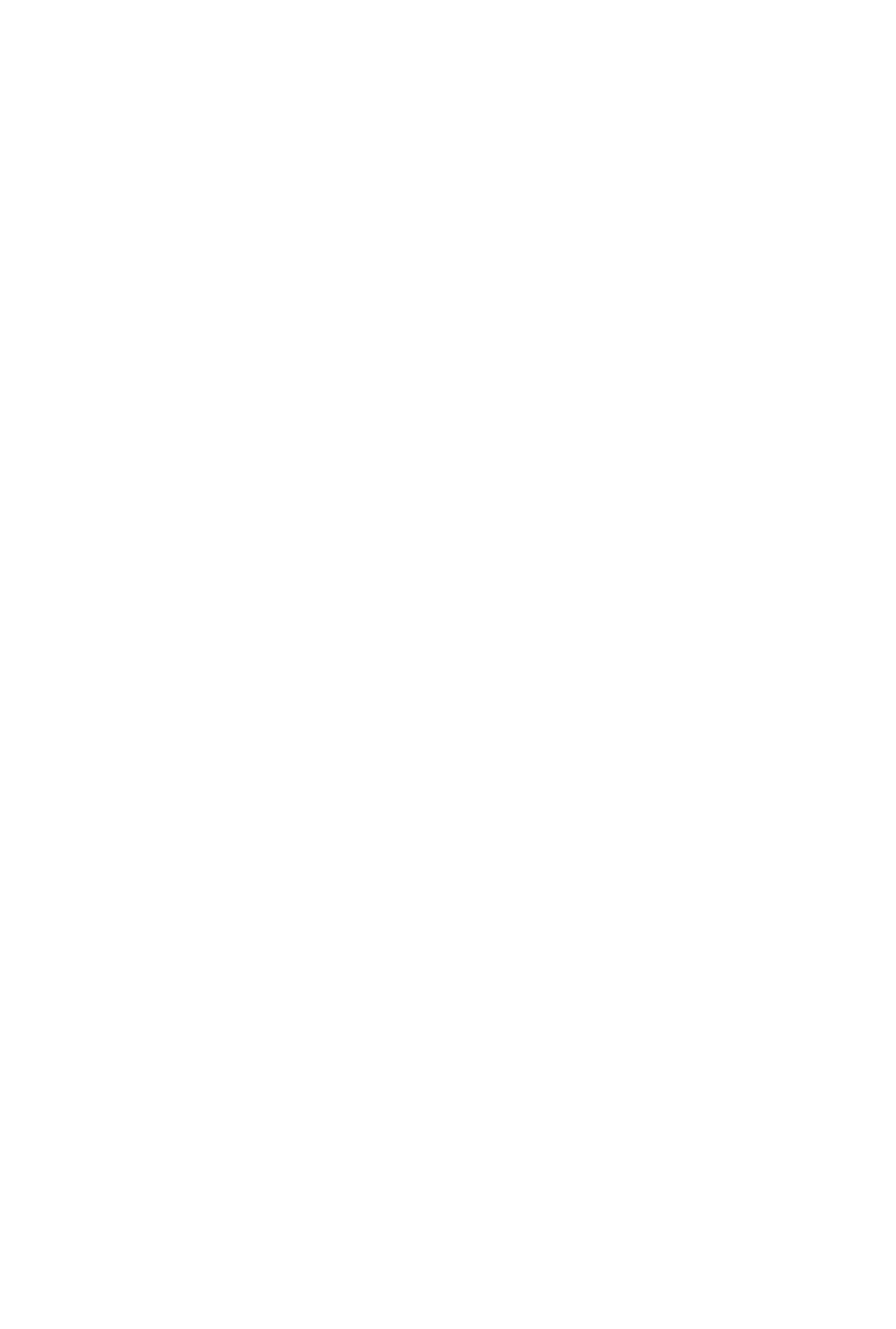
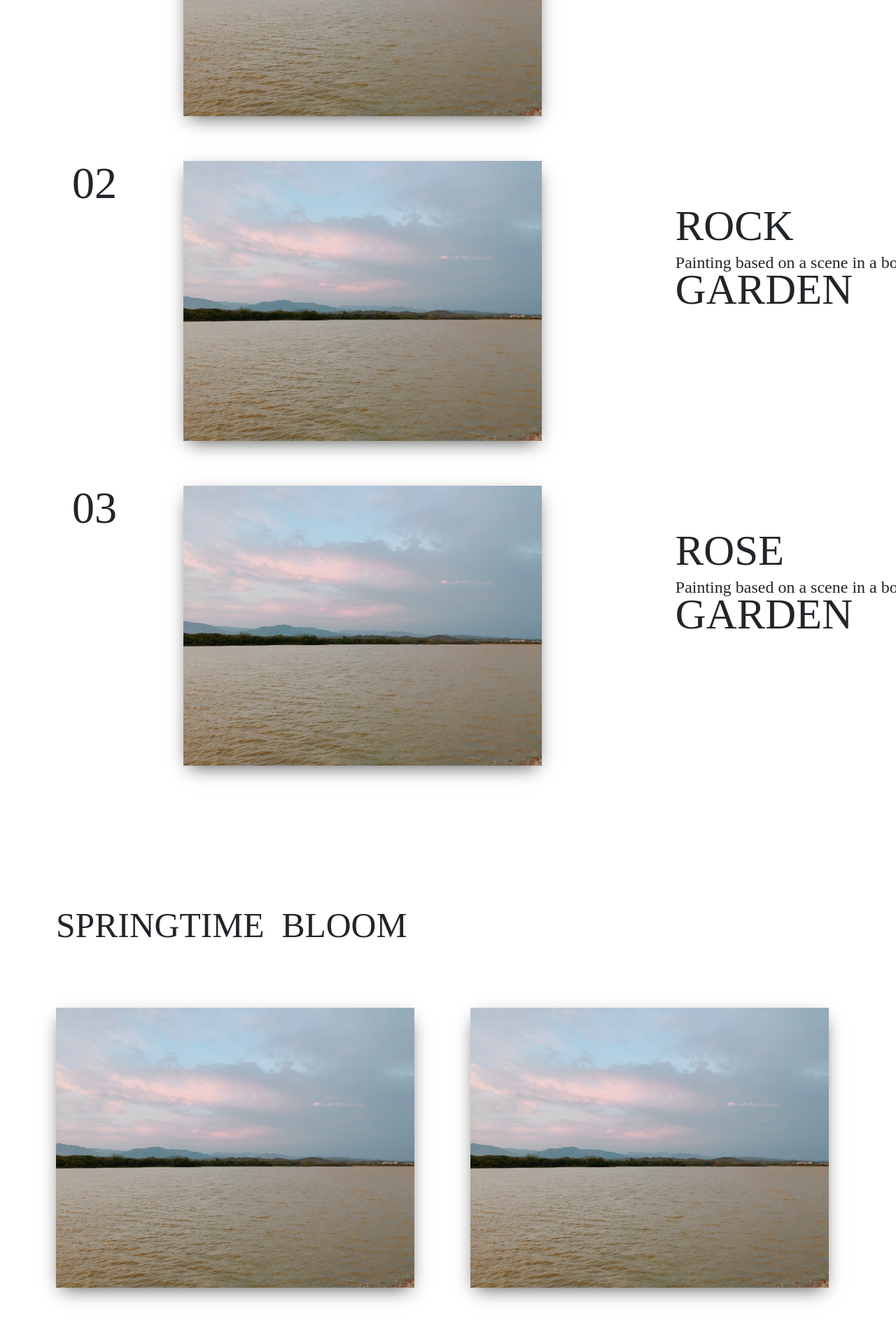
Before and after one commit to vivekk-tiwari/LOCALE, a React (Create React App) app: page / in a window 1280 px wide. Shown: the part 7613-9512 px from the top of the page at 70% size. Before the commit the page ends 7134 px from the top, so only its background shows below. Built offline with nearby package versions, Linux system fonts and the light colour scheme.

Commit message:
update style.css

```diff
--- a/public/styles.css
+++ b/public/styles.css
@@ -389,3 +389,70 @@ body{
     margin-top: 15%;
     box-shadow:0px 9px 26px -8px rgb(79, 78, 78)
 }
+
+/* Different Places Css */
+.different_places_main{
+    display: flex;
+    flex-direction: column;
+    margin-left: 1%;
+    margin-top: 5%;
+}
+.main_4{
+    display: flex;
+}
+#main_4_img{
+    width: 40vw;
+    height: 50vh;
+    margin: 2em;
+    box-shadow:0px 9px 26px -8px rgb(79, 78, 78);
+}
+#main_4_text1{
+    font-size: 4em;
+    font-family: 'PT Serif', serif;
+    margin-left: 12%;
+    margin-right: 8%;
+    margin-top: 2%;
+}
+.main_4_heading{
+    display: flex;
+    flex-direction: column;
+    margin-top: 10%;
+    margin-left: 20%;
+}
+#main_4_text2{
+    font-size: 3.8em;
+    font-family: 'PT Serif', serif;
+    width: 30vw;
+    height: 8vh;
+}
+#main_4_text3{
+    font-size: 1.5em;
+    font-family: 'PT Serif', serif;
+}
+.different_places_heading{
+    margin-top: 25%;
+    font-size: 2.2em;
+    font-family: 'PT Serif', serif;
+    margin-left: 15%;
+}
+
+.main_5{
+    display: flex;
+    margin-top: 10%;
+    margin-bottom: 10%;
+}
+#main_5_img1,#main_5_img2{
+    width: 40vw;
+    height: 50vh;
+    box-shadow:0px 9px 26px -8px rgb(79, 78, 78);
+}
+#main_5_img1,#main_5_img2{
+    margin-left: 10%;
+}
+.main_5_heading{
+    margin-top: 20%;
+    font-size: 3.1em;
+    font-family: 'PT Serif', serif;
+    margin-left: 10%;
+    width: 50vw;
+}
--- a/src/components/App.jsx
+++ b/src/components/App.jsx
@@ -7,6 +7,7 @@ import PhotoGallery from "./Photo_Gallery";
 import About from "./About";
 import Team from "./Team";
 import PlacesToVisit from "./Places_To_Visit";
+import DifferentPlaces from "./Different_Places";
 
 function App() {
   return (
@@ -19,6 +20,7 @@ function App() {
       <Team/>
       <About/>
       <PlacesToVisit/>
+      <DifferentPlaces/>
     </div>
   );
 }
--- /dev/null
+++ b/src/components/Different_Places.jsx
@@ -0,0 +1,27 @@
+import React from 'react';
+import DifferentPlacesComponent from './Different_Places_Component';
+
+function DifferentPlaces() {
+    return (
+        <>
+        <div className="different_places_heading">
+            Let's get to what's famous
+        </div>
+        <div className="different_places_main">
+            <DifferentPlacesComponent text="01" text1="SUKHNA LAKE" text2="A quick painting of one of my favourite lakes"/>
+            <DifferentPlacesComponent text="02" text1="ROCK GARDEN" text2="Painting based on a scene in a book"/>
+            <DifferentPlacesComponent text="03" text1="ROSE GARDEN" text2="Painting based on a scene in a book"/>
+        </div>
+
+        <div className="main_5_heading">
+            SPRINGTIME &nbsp;BLOOM
+        </div>
+        <div className="main_5">
+            <img id='main_5_img1' src="./images/img_1.jpeg" alt="" />
+            <img id='main_5_img2' src="./images/img_1.jpeg" alt="" />
+        </div>
+        </>
+    );
+}
+
+export default DifferentPlaces;
--- /dev/null
+++ b/src/components/Different_Places_Component.jsx
@@ -0,0 +1,17 @@
+import React from 'react';
+
+function DifferentPlacesComponent(props) {
+    return (
+        <div className="main_4">
+            <p id="main_4_text1">{props.text}</p>
+            <img src="./images/img_1.jpeg" alt="" id="main_4_img" />
+
+            <div className="main_4_heading">
+            <p id="main_4_text2">{props.text1}</p>
+            <p id="main_4_text3">{props.text2}</p>
+            </div>
+        </div>
+    );
+}
+
+export default DifferentPlacesComponent;
```
